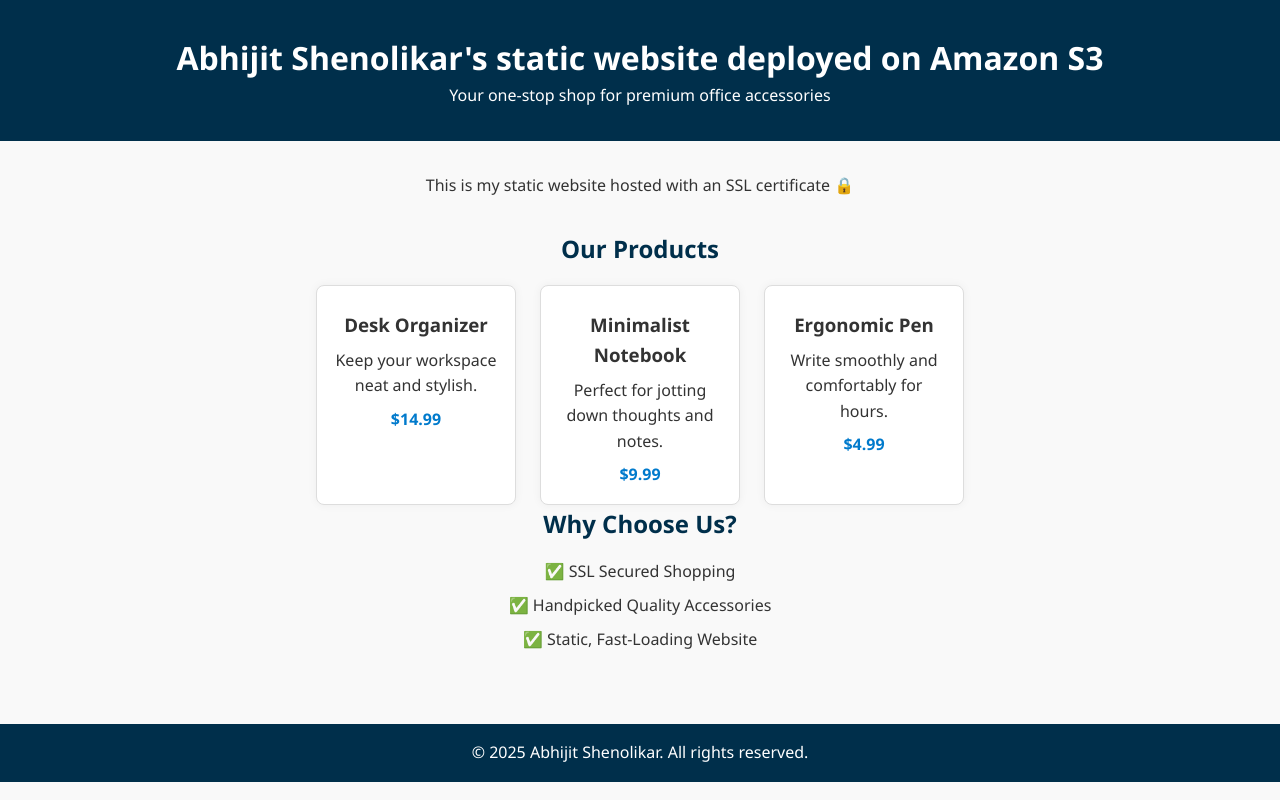
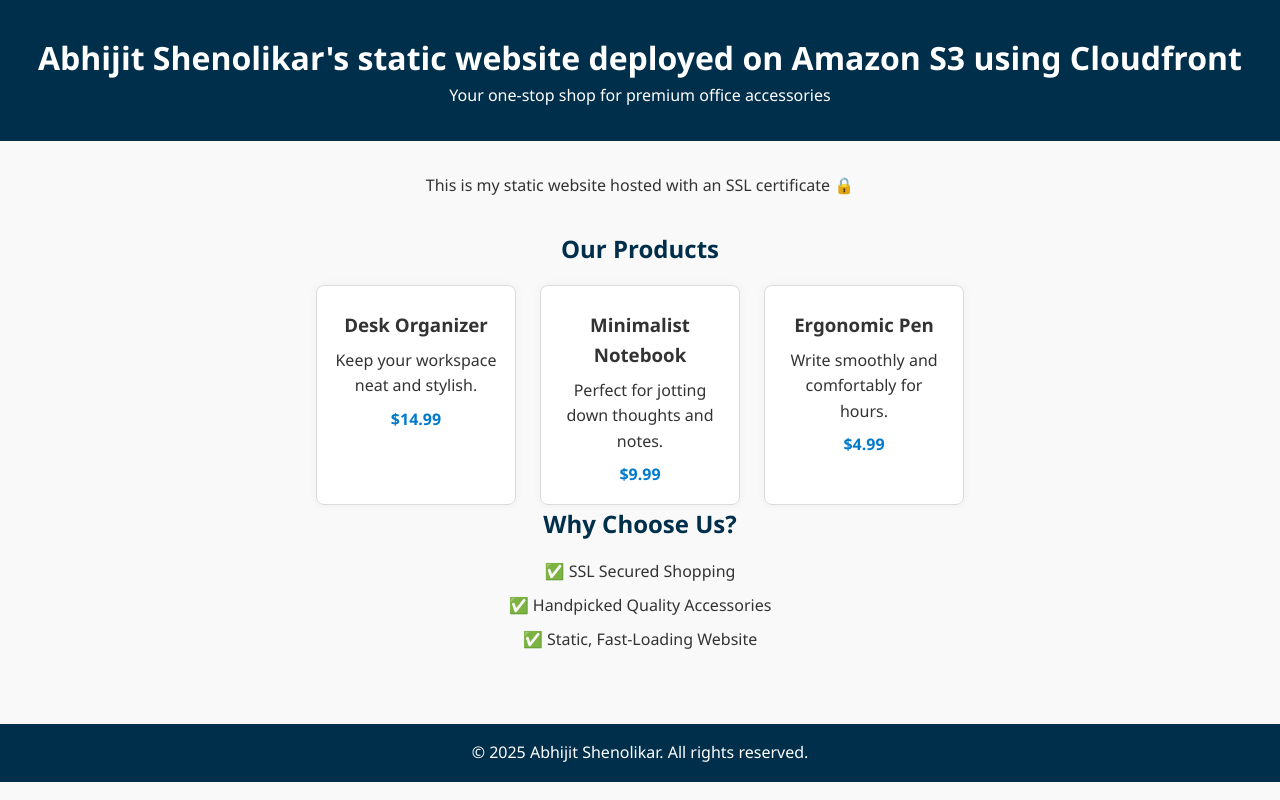
Before and after one commit to abhijitshenolikar/static-website, a plain HTML site: page website/index.html in a window 1280 px wide. Drawn offline with Linux system fonts and the light colour scheme.

Commit message:
updated index.html added using cloudfront in header

```diff
--- a/website/index.html
+++ b/website/index.html
@@ -8,7 +8,7 @@
 </head>
 <body>
   <header>
-    <h1>Abhijit Shenolikar's static website deployed on Amazon S3</h1>
+    <h1>Abhijit Shenolikar's static website deployed on Amazon S3 using Cloudfront</h1>
     <p>Your one-stop shop for premium office accessories</p>
   </header>
 
```
